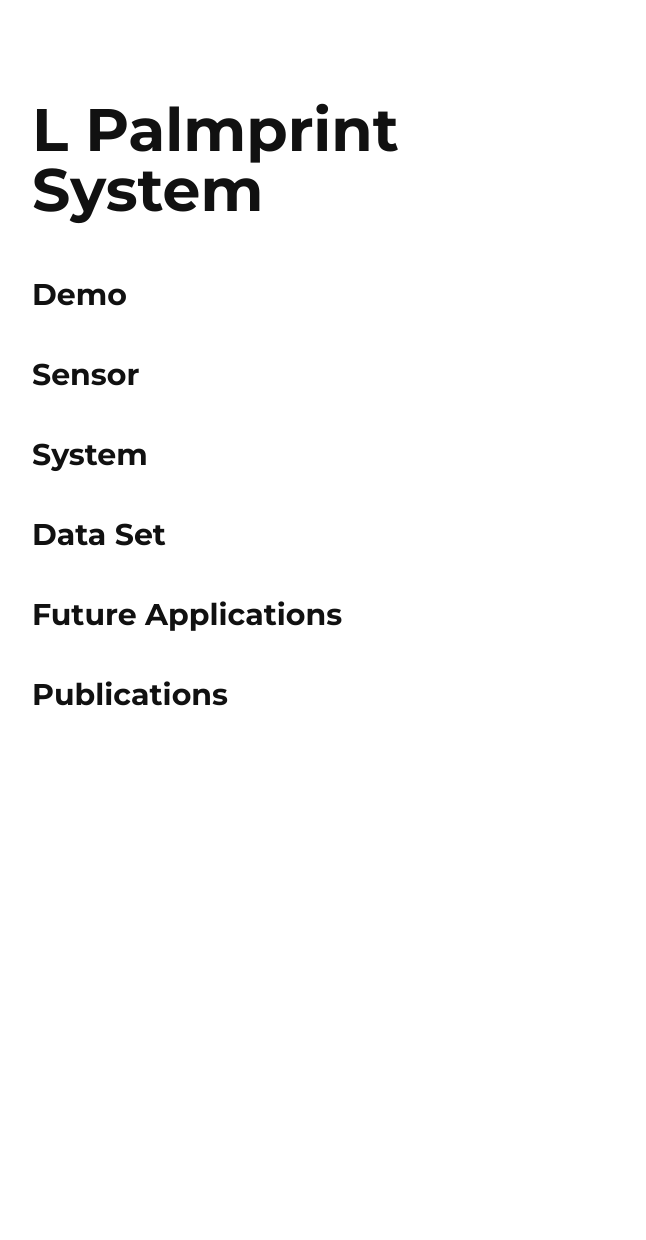
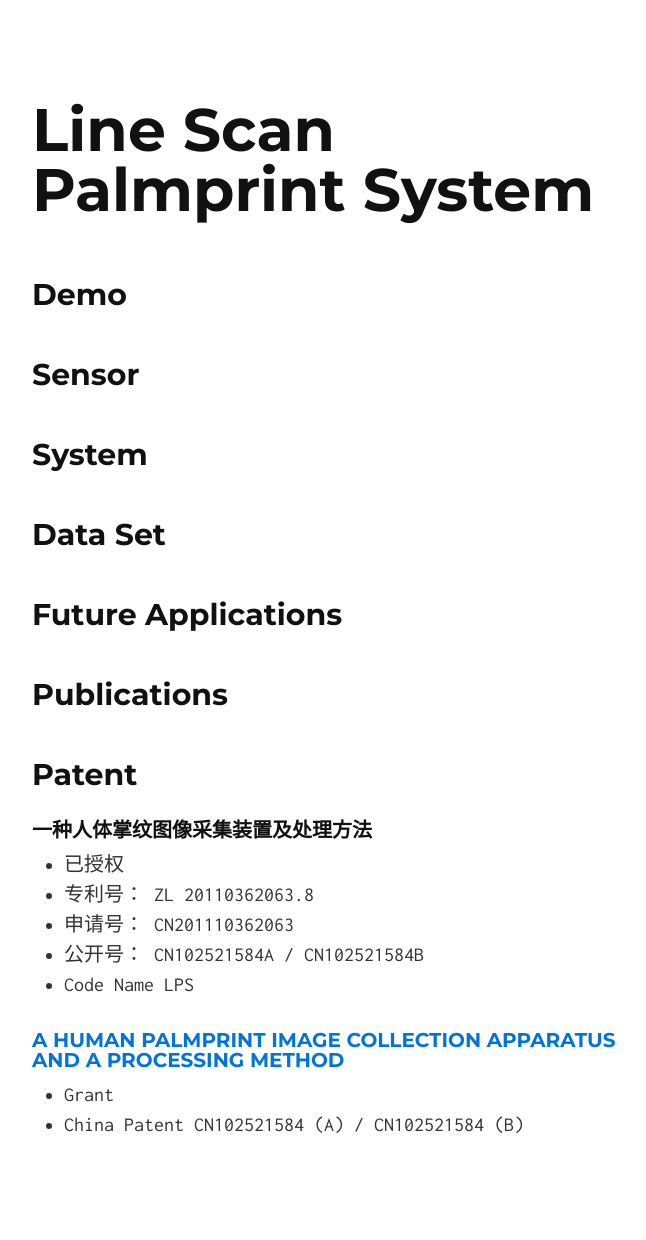
Before and after one commit to quxiaofeng/lps, a Jekyll site: the page built from index.html, in a window 1280 px wide. Shown: the whole page, without its empty margins (306-952 px from the left). Built offline with Jekyll 4.4.1, drawn with Linux system fonts in a browser that asks for light colours; Markdown is read by kramdown in place of the engine named in the settings; before the commit the page ends 900 px from its top, so only the background shows below that.

Commit message:
Changed the domain name
Signed-off-by: Xiaofeng QU <xiaofeng.qu.hk@ieee.org>

```diff
--- a/CNAME
+++ b/CNAME
@@ -1 +1 @@
-linearpalmprint.tk
+www.linescanpalmprint.ml
--- a/_config.yml
+++ b/_config.yml
@@ -1,5 +1,5 @@
 markdown: redcarpet
 pygments: true
 
-title_tag_text: LPS, The Next Palmprint System
-h1_tag_text: L Palmprint System
+title_tag_text: LPS, The Next Generation Palmprint System
+h1_tag_text: Line Scan Palmprint System
--- a/_includes/index.md
+++ b/_includes/index.md
@@ -1,17 +1,45 @@
 Demo
 -------
+
+
 
 Sensor
 ------
 
+
+
 System
 ------
+
+
 
 Data Set
 ----------------
 
+
+
 Future Applications
 ------------
 
+
+
 Publications
 ------------
+
+
+
+Patent
+------------
+
+### 一种人体掌纹图像采集装置及处理方法
+
++ 已授权
++ 专利号： ZL 20110362063.8
++ 申请号： CN201110362063
++ 公开号： CN102521584A / CN102521584B
++ Code Name LPS
+
+### <a href="http://www.google.com/patents/CN102521584B?cl=en" target="_blank">A Human Palmprint Image Collection Apparatus and A Processing Method</a>
+
++ Grant
++ China Patent CN102521584 (A) / CN102521584 (B)
```
